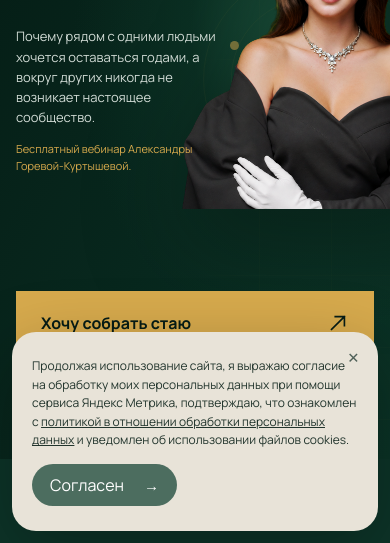
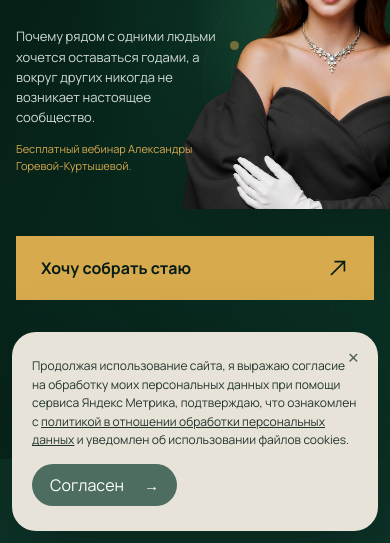
Before and after one commit to sergey9lap-sys/club04.08, a website with bundled scripts: page index.html in a window 390 px wide. Shown: the part 301-844 px from the top of the page. Built offline with nearby package versions, Linux system fonts and the light colour scheme.

```diff
--- a/src/styles.css
+++ b/src/styles.css
@@ -286,7 +286,7 @@
   }
 
   .hero__copy .button {
-    top: 482px;
+    top: 427px;
   }
 }
 
```
Also changed, not shown: spasibo/index.html (+1 -1 lines), thanks/index.html (+1 -1 lines).
